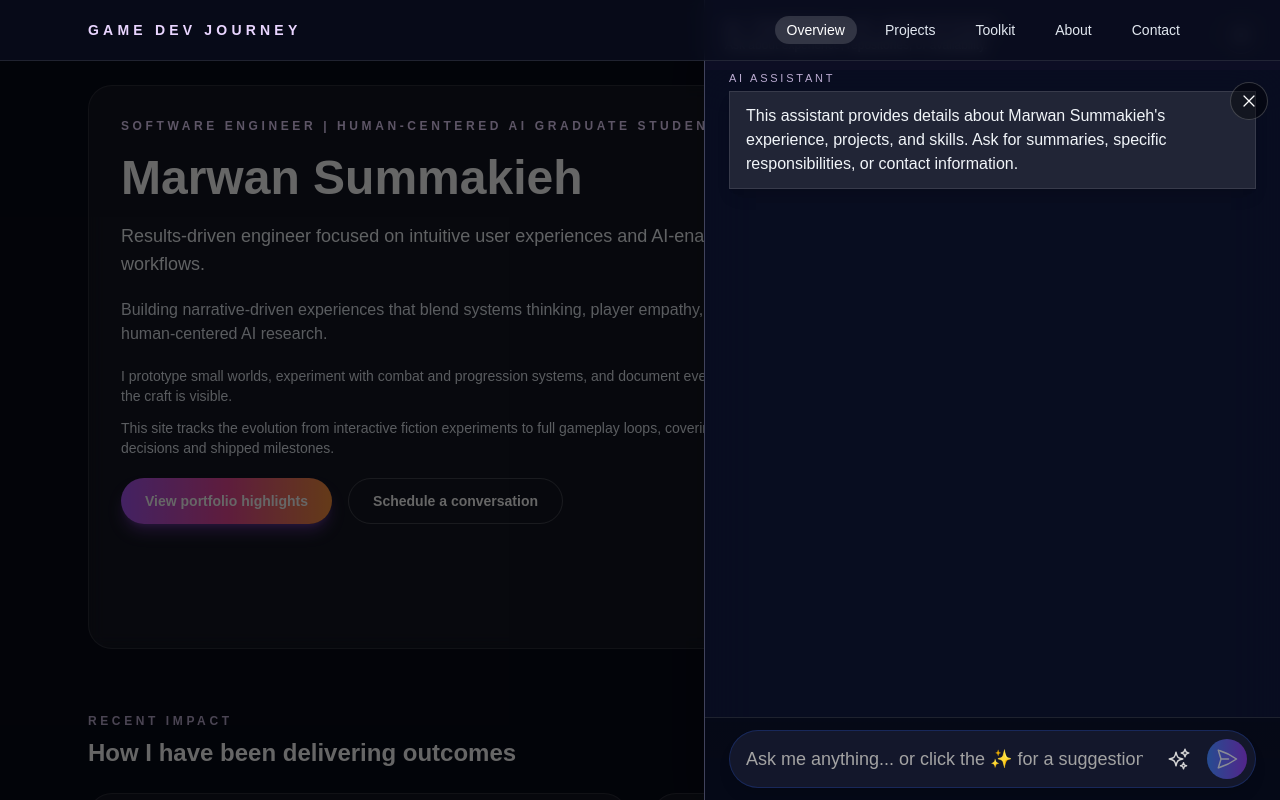
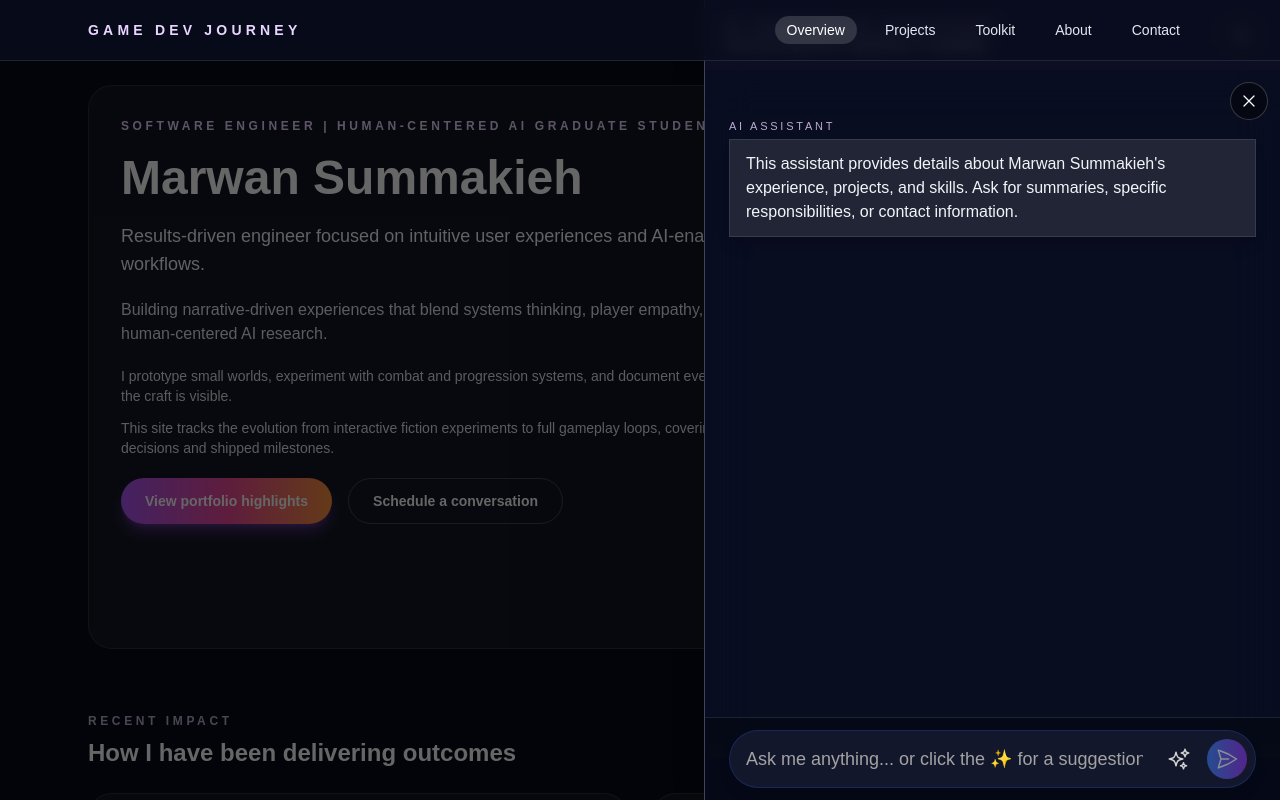
Before and after one commit to MarwanSummakieh/marwan-summakieh, a Next.js app: page / in a window 1280 px wide. Both pictures are taken after a click on the button "Launch assistant". Shown: the top 800 px of the page. Built offline with nearby package versions, Linux system fonts and the light colour scheme.

Commit message:
feat: Add conditional padding to Chatbot messages container based on onClose prop

```diff
--- a/components/Chatbot.tsx
+++ b/components/Chatbot.tsx
@@ -224,7 +224,10 @@ const Chatbot: React.FC<ChatbotProps> = ({ onClose }) => {
       )}
       <div
         key="messages"
-        className="flex-1 space-y-4 overflow-y-auto px-4 md:space-y-6 md:px-6"
+        className={cn(
+          "flex-1 space-y-4 overflow-y-auto px-4 md:space-y-6 md:px-6",
+          onClose ? "pt-12" : ""
+        )}
       >
         {messages.map((message) => {
           // --- Check if it's a contact info message --- > MODIFIED SECTION START
```
